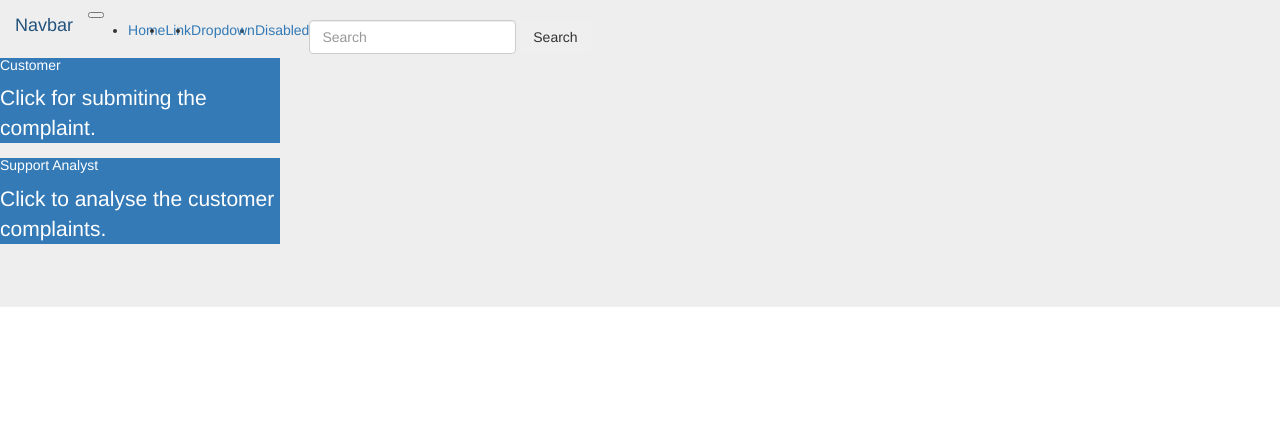
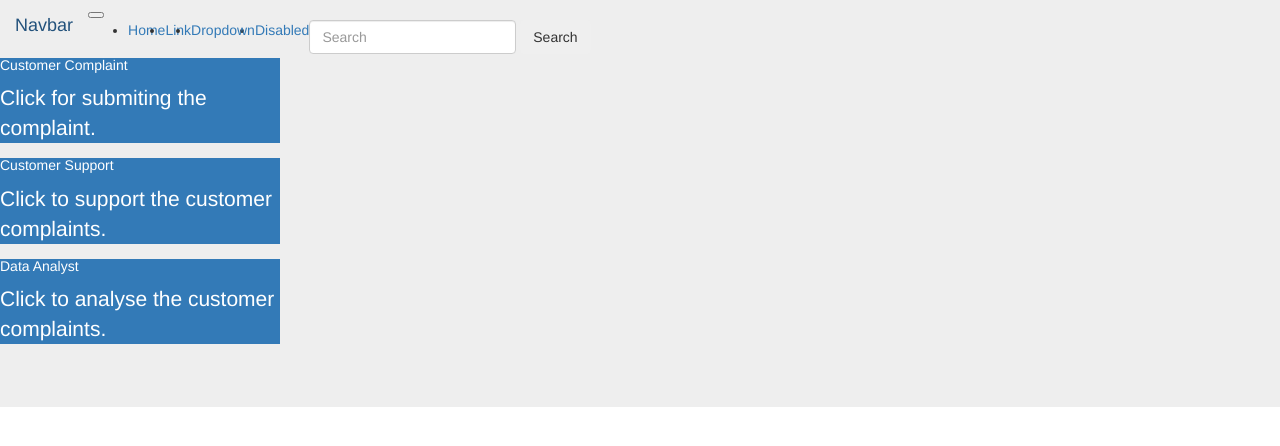
Before and after one commit to bhargav-m01/FT2-Reboot, a Flask app: page / in a window 1280 px wide. Shown: the top 446 px of the page. Run offline with Flask 3, Linux system fonts and the light colour scheme; some libraries are stand-ins or nearby versions.

Commit message:
Front end alignment

```diff
--- a/Sampson/mainpage/views.py
+++ b/Sampson/mainpage/views.py
@@ -17,3 +17,9 @@ def customer():
 def analyst():
 
     return render_template("analyst.html")
+
+
+@mainbp.route("/dataanalyst", methods=["GET","POST"])
+def dataanalyst():
+
+    return render_template("dataanalyst.html")
--- a/Sampson/templates/base.html
+++ b/Sampson/templates/base.html
@@ -1,6 +1,6 @@
 {% extends "bootstrap/base.html" %}
 
-{% block title %}This is an example page{% endblock title %}
+{% block title %}Sampson{% endblock title %}
 
 {% block styles %}
 {{super()}}
@@ -10,7 +10,7 @@
 
 {% block navbar %}
     <div class="navbar navbar-fixed-top navbar-expand-lg navbar-dark bg-dark">
-        <a class="navbar-brand" href="#">Navbar</a>
+        <a class="navbar-brand" href="{{url_for('mainbp.index')}}">Navbar</a>
         <button class="navbar-toggler" type="button" data-toggle="collapse" data-target="#navbarSupportedContent" aria-controls="navbarSupportedContent" aria-expanded="false" aria-label="Toggle navigation">
         <span class="navbar-toggler-icon"></span>
         </button>
@@ -18,7 +18,7 @@
         <div class="collapse navbar-collapse" id="navbarSupportedContent">
         <ul class="navbar-nav mr-auto">
             <li class="nav-item active">
-            <a class="nav-link" href="#">Home <span class="sr-only">(current)</span></a>
+            <a class="nav-link" href="{{url_for('mainbp.index')}}">Home <span class="sr-only">(current)</span></a>
             </li>
             <li class="nav-item">
             <a class="nav-link" href="#">Link</a>
--- /dev/null
+++ b/Sampson/templates/dataanalyst.html
@@ -0,0 +1,5 @@
+{% extends "base.html" %}
+{% block content %}
+{{ super() }}
+<h1> Data Analyst page</h1>
+{% endblock content %}
--- a/Sampson/templates/index.html
+++ b/Sampson/templates/index.html
@@ -3,19 +3,27 @@
 {{ super() }}
 
 <div class="jumbotron">
-    <div class="card-deck">
+    <div class="card-deck mx-auto">
         <a href="{{url_for('mainbp.customer')}}">
             <div class="card text-white bg-primary mb-5" style="max-width: 28rem;">
                 <div class="card-body">
-                <h5 class="card-title">Customer</h5>
+                <h5 class="card-title">Customer Complaint</h5>
                 <p class="card-text">Click for submiting the complaint.</p>
                 </div>
             </div>
         </a>
         <a href="{{url_for('mainbp.analyst')}}">
-            <div class="card text-white bg-primary mb-5" style="max-width: 28rem;">
+            <div class="card text-white bg-primary mb-5 " style="max-width: 28rem;">
                 <div class="card-body">
-                <h5 class="card-title">Support Analyst</h5>
+                <h5 class="card-title">Customer Support</h5>
+                <p class="card-text">Click to support the customer complaints.</p>
+                </div>
+            </div>
+        </a>
+        <a href="{{url_for('mainbp.dataanalyst')}}">
+            <div class="card text-white bg-primary mb-5 " style="max-width: 28rem;">
+                <div class="card-body">
+                <h5 class="card-title">Data Analyst</h5>
                 <p class="card-text">Click to analyse the customer complaints.</p>
                 </div>
             </div>
```
Also changed, not shown: Sampson/templates/customer.html (+6 -1 lines).
